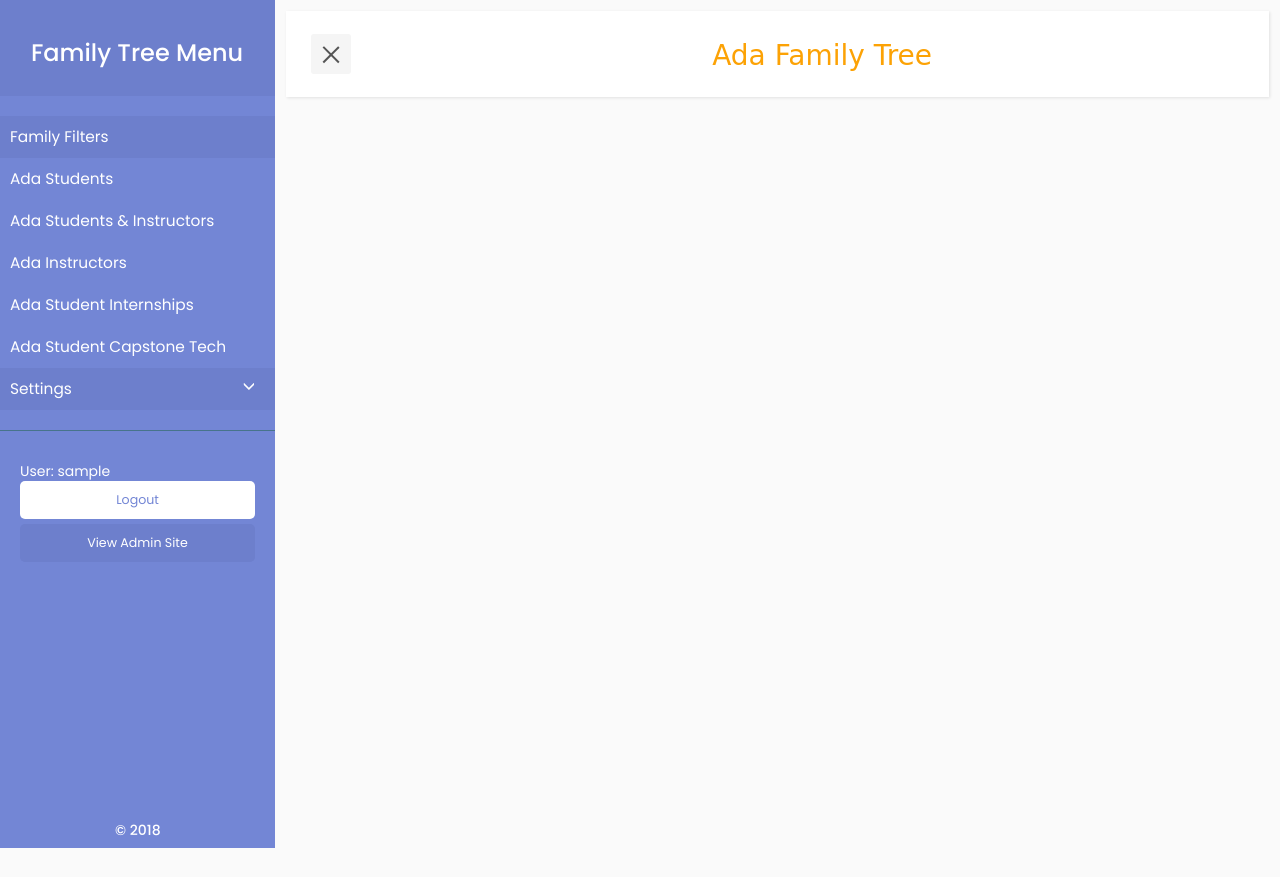
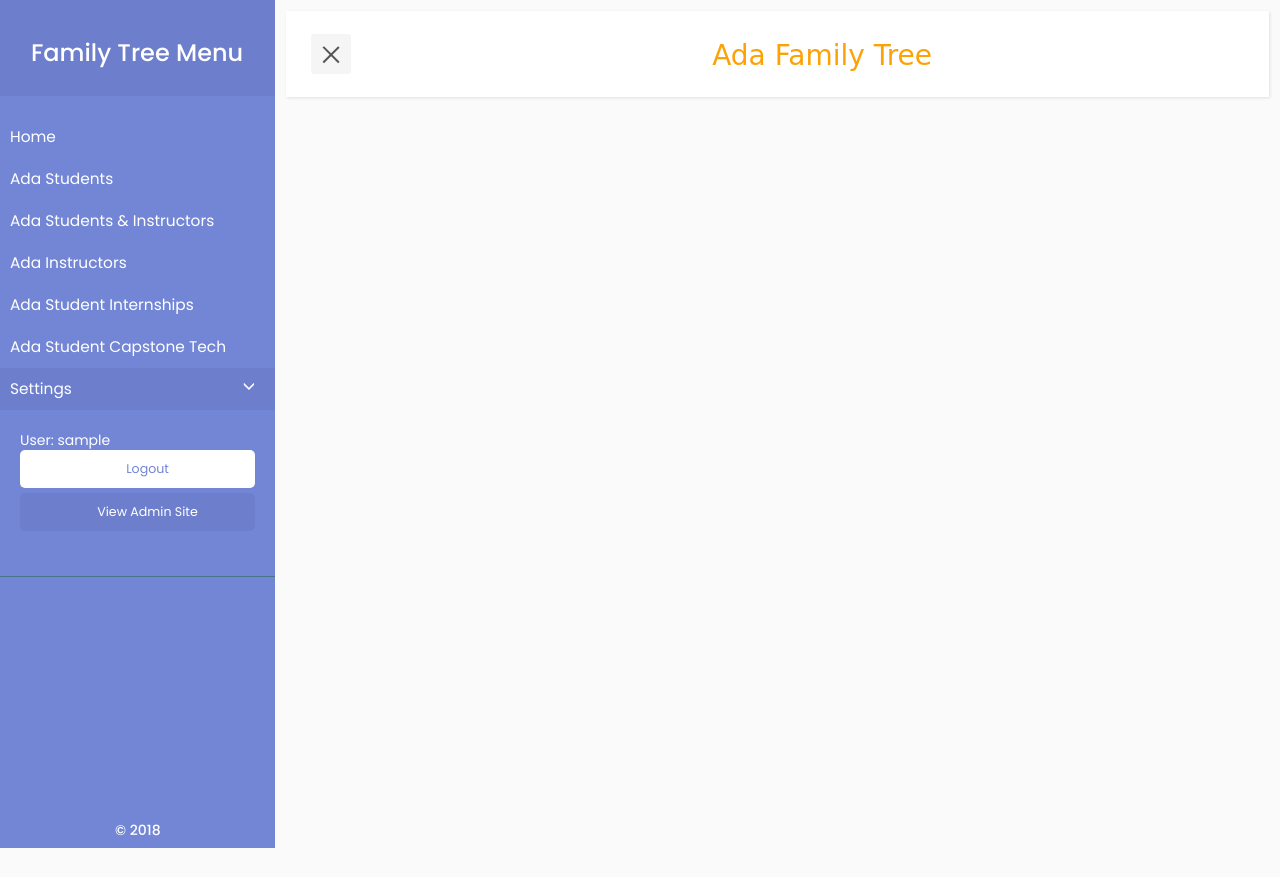
Before and after one commit to JNEdrozo/adaFamilyTree, a Django app: page / in a window 1280 px wide; the page is wider, and only the part inside the window is pictured. Run offline with Django 3.2, Linux system fonts and the light colour scheme; the visitor is signed in with stand-in values (Sample User, id 1); data that the repository does not hold is empty; some libraries are stand-ins or nearby versions; some web fonts are replaced.

Commit message:
Adjusted sidebar link order

```diff
--- a/adaTree/static/js/slide.js
+++ b/adaTree/static/js/slide.js
@@ -18,7 +18,6 @@ $(document).ready(function () {
   $('#night-option').click(function() {
     $('body').toggleClass('night-mode');
     // $('.head-nav').toggleClass('night-mode-header');
+  });
 
-
-  });
 });
--- a/adaTree/templates/base_generic.html
+++ b/adaTree/templates/base_generic.html
@@ -26,23 +26,33 @@
         </div>
 
         <!-- Sidebar Links -->
-         <ul class="list-unstyled components">
-          <li class="active"><a href="#">Family Filters</a></li>
+        <ul class="list-unstyled components">
+          <li><a href="#">Home</a></li>
+          <!-- <li class="active"><a href="#">Family Filters</a></li> -->
            <li><a href="/">Ada Students</a></li>
            <li><a href="/adaTree/">Ada Students & Instructors</a></li>
            <li><a href="/staffTree/">Ada Instructors</a></li>
            <li><a href="/internships/">Ada Student Internships</a></li>
            <li><a href="/capstoneTech/">Ada Student Capstone Tech</a></li>
 
-           <li class="active"><!-- Link with dropdown items -->
-               <a href="#homeSubmenu" data-toggle="collapse" aria-expanded="false">Settings</a>
+          <!-- <li>
+               <a href="#homeSubmenu" data-toggle="collapse" aria-expanded="false">Family Filters</a>
                <ul class="collapse list-unstyled" id="homeSubmenu">
-                   <li><a href="#" id="night-option">Night Mode</a></li>
-                   <li><a href="#">Page</a></li>
-                   <li><a href="#">Page</a></li>
-               </ul>
+                 <li><a href="/">Ada Students</a></li>
+                 <li><a href="/adaTree/">Ada Students & Instructors</a></li>
+                 <li><a href="/staffTree/">Ada Instructors</a></li>
+                 <li><a href="/internships/">Ada Student Internships</a></li>
+                 <li><a href="/capstoneTech/">Ada Student Capstone Tech</a></li>
+               </ul -->
 
-         </ul>
+         <li class="active"><!-- Link with dropdown items -->
+              <a href="#homeSubmenu2" data-toggle="collapse" aria-expanded="false" class="active">Settings</a>
+              <ul class="collapse list-unstyled" id="homeSubmenu2">
+                  <li><a href="#" id="night-option">Night Mode</a></li>
+                  <li><a href="#">Page</a></li>
+                  <li><a href="#">Page</a></li>
+              </ul
+        </ul>
 
         <section class="login-info">
           <ul class="list-unstyled CTAs">
```
